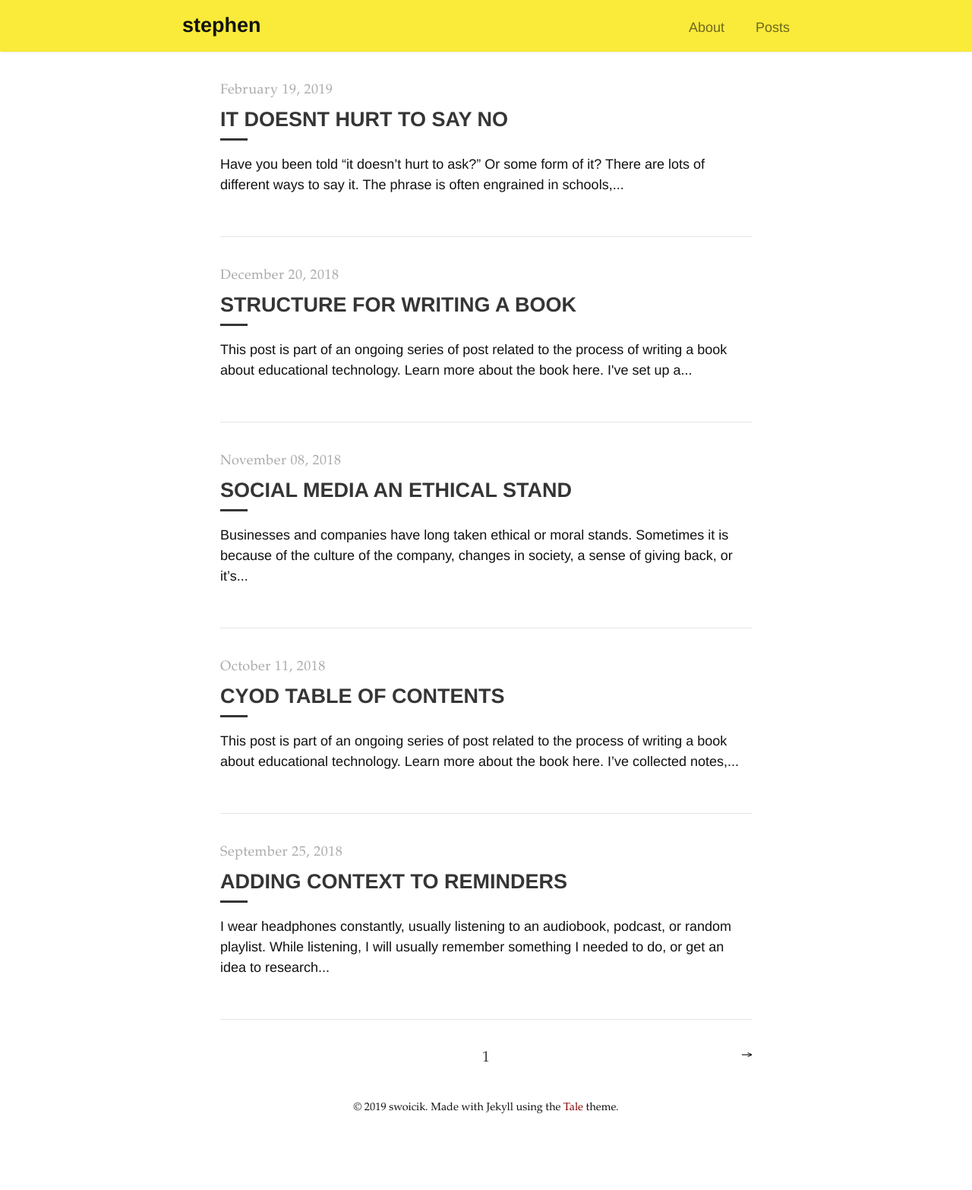
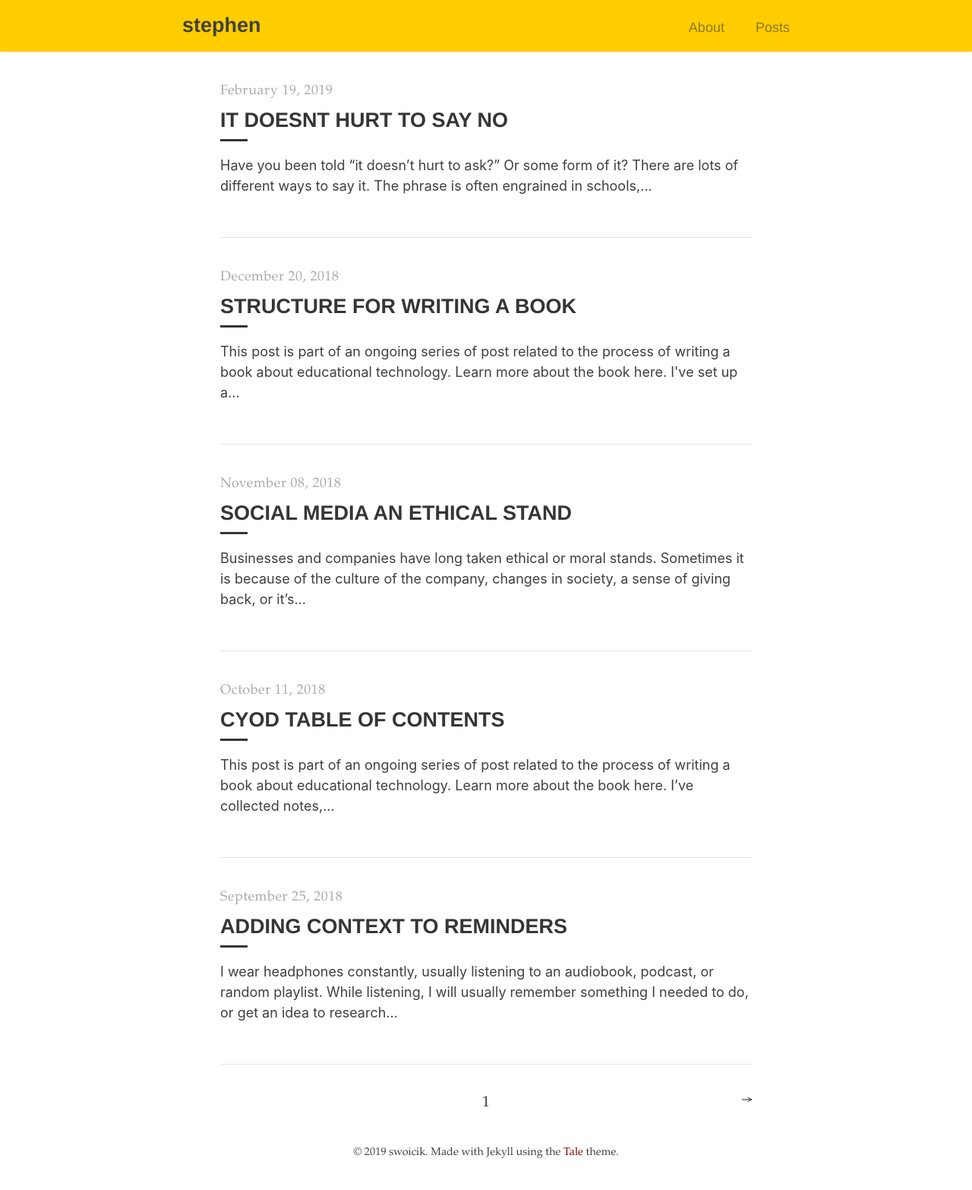
Before and after one commit to swoicik/swoicik.github.io, a Jekyll site: the page built from index.html, in a window 1280 px wide. Shown: the whole page at 76% size. Built offline with Jekyll 4.4.1, drawn with Linux system fonts in a browser that asks for light colours; the list of posts is cut into pages by our own code; before the commit the page ends 1507 px from its top, so only the background shows below that.

Commit message:
updated fonts and colors

```diff
--- a/_sass/tale/_base.scss
+++ b/_sass/tale/_base.scss
@@ -11,7 +11,7 @@
 }
 
 html {
-  font-family: $sans-serif;
+  font-family: -apple-system, BlinkMacSystemFont, "Segoe UI", Roboto, Oxygen-Sans, Ubuntu, Cantarell, "Helvetica Neue", sans-serif;
   font-size: 16px;
   overflow-y: scroll;
 
--- a/_sass/tale/_layout.scss
+++ b/_sass/tale/_layout.scss
@@ -22,7 +22,7 @@
 .nav {
   box-shadow: 0 2px 2px -2px $shadow-color;
   overflow: auto;
-  background: #faea39;
+  background: #ffcd00;
   boarder-bottom: 2px solid #000;
 
   &-container {
--- a/_sass/tale/_variables.scss
+++ b/_sass/tale/_variables.scss
@@ -1,5 +1,5 @@
 // Colors
-$default-color: #111;
+$default-color: #404040;
 $default-shade: #353535;
 $default-tint: #aaa;
 $grey-1: #979797;
```
